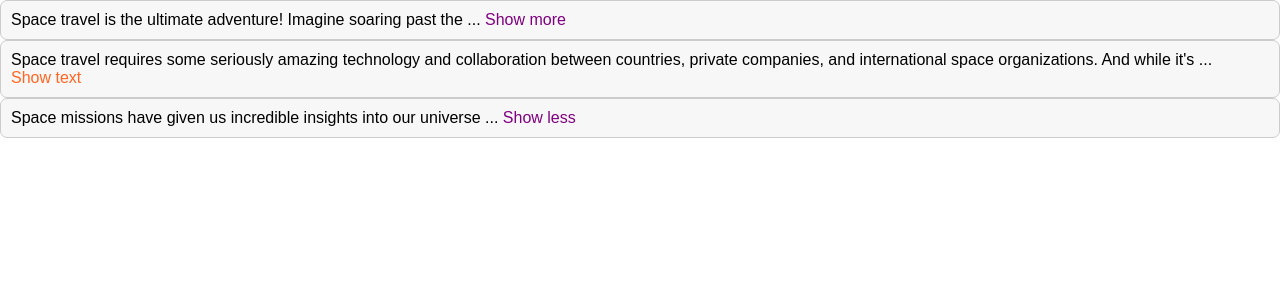
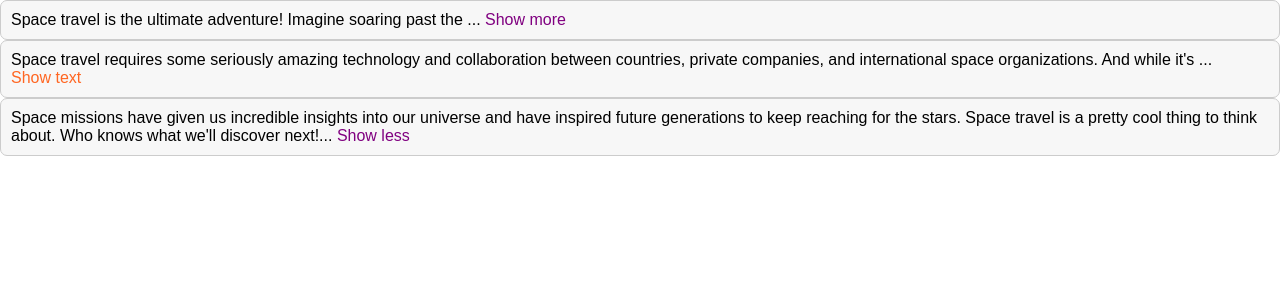
Before and after one commit to wbdvlpmnt/React_text_expander, a React (Create React App) app: page / in a window 1280 px wide. Shown: the top 300 px of the page. Built offline with nearby package versions, Linux system fonts and the light colour scheme; the HTML template or start-up script is replaced by a standard one.

Commit message:
conditional rendering for expansion feature

```diff
--- a/src/App.js
+++ b/src/App.js
@@ -48,10 +48,12 @@ function TextExpander({
   return (
     <div className="box">
       <div>
-        {children.substring(
-          0,
-          children.indexOf(children.split(" ")[collapsedNumWords])
-        )}
+        {isExpanded
+          ? children
+          : children.substring(
+              0,
+              children.indexOf(children.split(" ")[collapsedNumWords])
+            )}
         {"... "}
         <button
           className="expandButton"
```
